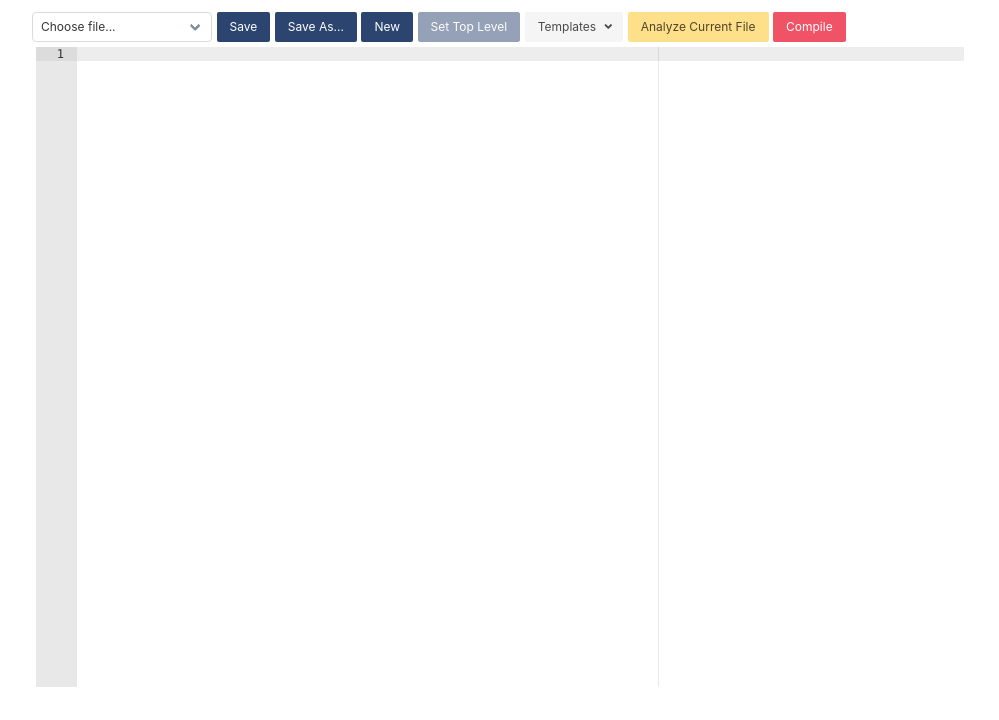
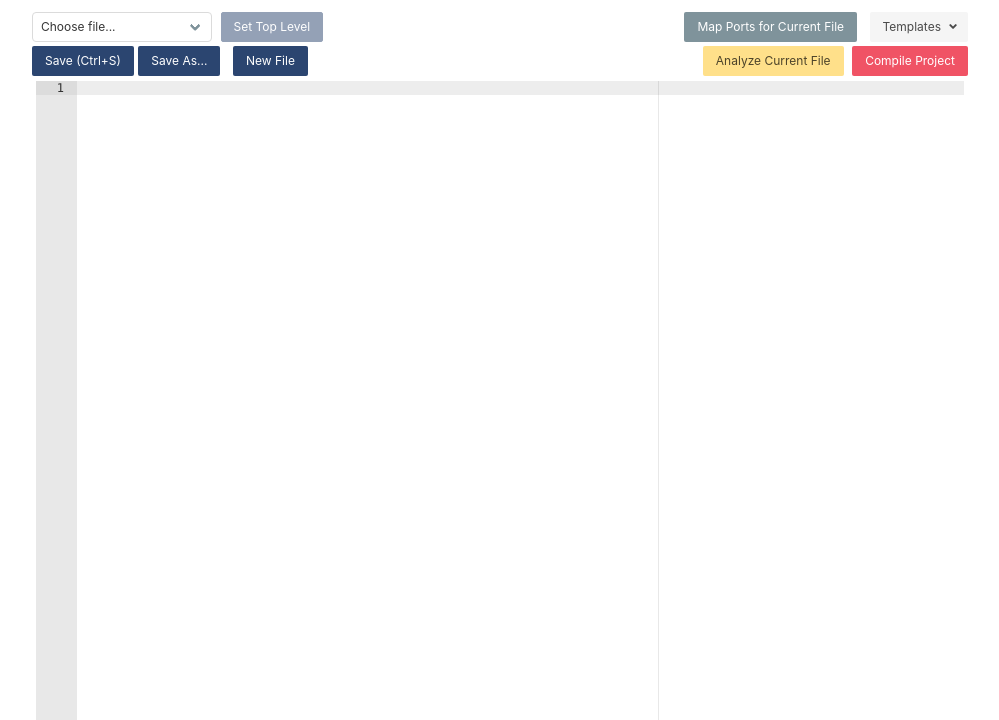
Before and after one commit to eduardobatista/FPGAEmuWeb, a Flask app: template templates/editor.html in a window 1280 px wide. Shown: the top 720 px of the page, without its empty margins (140-1139 px from the left). Run offline with Flask 2, Linux system fonts and the light colour scheme; the template is opened without the code that fills it: most values are stand-ins (such as "Sample title", 1, 10 or a date in 2020); parts of the project's set-up code (start-up, migrations or seed data) failed here and were passed over; some libraries are stand-ins or nearby versions.

Commit message:
Improvements to the editor interface.

```diff
--- a/templates/editor.html
+++ b/templates/editor.html
@@ -26,7 +26,11 @@
 
         {%- if filenames is defined -%}
         <div class="container is-max-desktop mt-3 px-3">
-            <div class="select is-small">
+            <div class="columns">
+                <div class="column is-narrow">
+                    <div class="fixed-grid has-1-cols">
+                    <div class="cell">
+                        <div class="select is-small mr-1">
                             <select id="fileselect" onchange="openfile()" style="min-width: 180px;">
                                 <option selected value="0">Choose file...</option>
                                 {% for fname in filenames %}
@@ -34,11 +38,18 @@
                                 {% endfor %}
                             </select>
                         </div>
-            <button class="button is-info is-small" onclick="savefile(0);">Save</button>
-            <button class="button is-info is-small" onclick="savefileas()">Save As...</button>
-            <button class="button is-info is-small" onclick="newfile();">New</button>
-            <button class="button is-info is-small" id="toplevelbtn" onclick="settop();" disabled>Set Top Level</button>
-            <div class="dropdown" id="tdropdown">
+                        <button class="button is-info is-small mr-1" id="toplevelbtn" onclick="settop();" disabled>Set Top Level</button>
+                    </div><div class="cell mt-1">
+                        <button class="button is-info is-small" onclick="savefile(0);">Save (Ctrl+S)</button>
+                        <button class="button is-info is-small mr-1" onclick="savefileas()">Save As...</button>
+                        <button class="button is-info is-small ml-1" onclick="newfile();">New File</button>
+                    </div></div>
+                </div>
+                <!-- <div class="column"></div> -->
+                <div class="column has-text-right">
+                    <div class="fixed-grid has-1-cols"><div class="cell">
+                        <button class="button is-link is-small mr-1" onclick="gotomapper()">Map Ports for Current File</button>
+                        <div class="dropdown ml-1" id="tdropdown">
                             <div class="dropdown-trigger">
                             <button class="button is-small is-light" aria-haspopup="true" aria-controls="dropdown-menu" onclick="toggleTemplateList();">
                                 <span>Templates</span>
@@ -58,18 +69,12 @@
                             </div>
                             </div>
                         </div>
-
-            <!-- <div class="dropdown d-inline">
-                <button class="btn btn-secondary btn-sm dropdown-toggle" type="button" id="dropdownMenuButton" data-toggle="dropdown" aria-haspopup="true" aria-expanded="false">
-                    Templates
-                </button>
-                <div class="dropdown-menu" aria-labelledby="dropdownMenuButton">
-                    <a class="dropdown-item" href="#" onclick="fillWithUsertop();">usertop.vhd</a>
-                    <a class="dropdown-item" href="#" onclick="fillWithUsertest();">usertest.vhd</a>
+                    </div><div class="cell mt-1">
+                        <button class="button is-warning is-small ml-1" onclick="analyze()">Analyze Current File</button>
+                        <button class="button is-danger is-small ml-1" onclick="fpgaCompile()">Compile Project</button><br>
+                    </div></div>
                 </div>
-            </div>              -->
-            <button class="button is-warning is-small" onclick="analyze()">Analyze Current File</button>
-            <button class="button is-danger is-small" onclick="fpgaCompile()">Compile</button><br>
+            </div>
         </div>
 
         <div class="container is-max-desktop mt-1 px-4">
@@ -284,9 +289,12 @@
                     window.autosave = 0;
                     return;
                 }
-                $("#filesavedmsg").html('File ' + String(msg) + " saved successfully!");
-                $("#centralModalSm").addClass("is-active");
-                $("#filesavedbutton").focus();
+                // $("#filesavedmsg").html('File ' + String(msg) + " saved successfully!");
+                // $("#centralModalSm").addClass("is-active");
+                // $("#filesavedbutton").focus();
+                bulmaToast.toast({ message: 'File ' + String(msg) + " saved successfully!",
+                                    type: "is-primary", position: "top-center",
+                                    opacity: 0.8, dismissible: true, duration: 2000 });
                 if (window.lastfilesaveopt >= 1) {
                    location.href = "/editor?file=" + String(msg);
                 }
@@ -336,6 +344,13 @@
             window.socket.on('notlogged',function(msg){
                 location.href = '/login';
             });
+        }
+
+        function gotomapper() {
+            var val = $("#fileselect").children("option:selected").val();
+            if (val != 0) {
+                location.href = '/mapper?file=' + val;
+            }
         }
 
         function openfile() {
--- a/templates/simulation.html
+++ b/templates/simulation.html
@@ -68,7 +68,7 @@
             <div class="modal-background"></div>
             <div class="modal-card">
               <header class="modal-card-head">
-                <p class="modal-card-title">Compilation</p>
+                <p class="modal-card-title">Simulation</p>
                 <button class="delete" aria-label="close" onclick="$('#simulationmodal').removeClass('is-active');"></button>
               </header>
               <section class="modal-card-body">
```
Also changed, not shown: templates/mapper.html (+21 -0 lines). Lines whose indentation alone changed are shown as unchanged.
